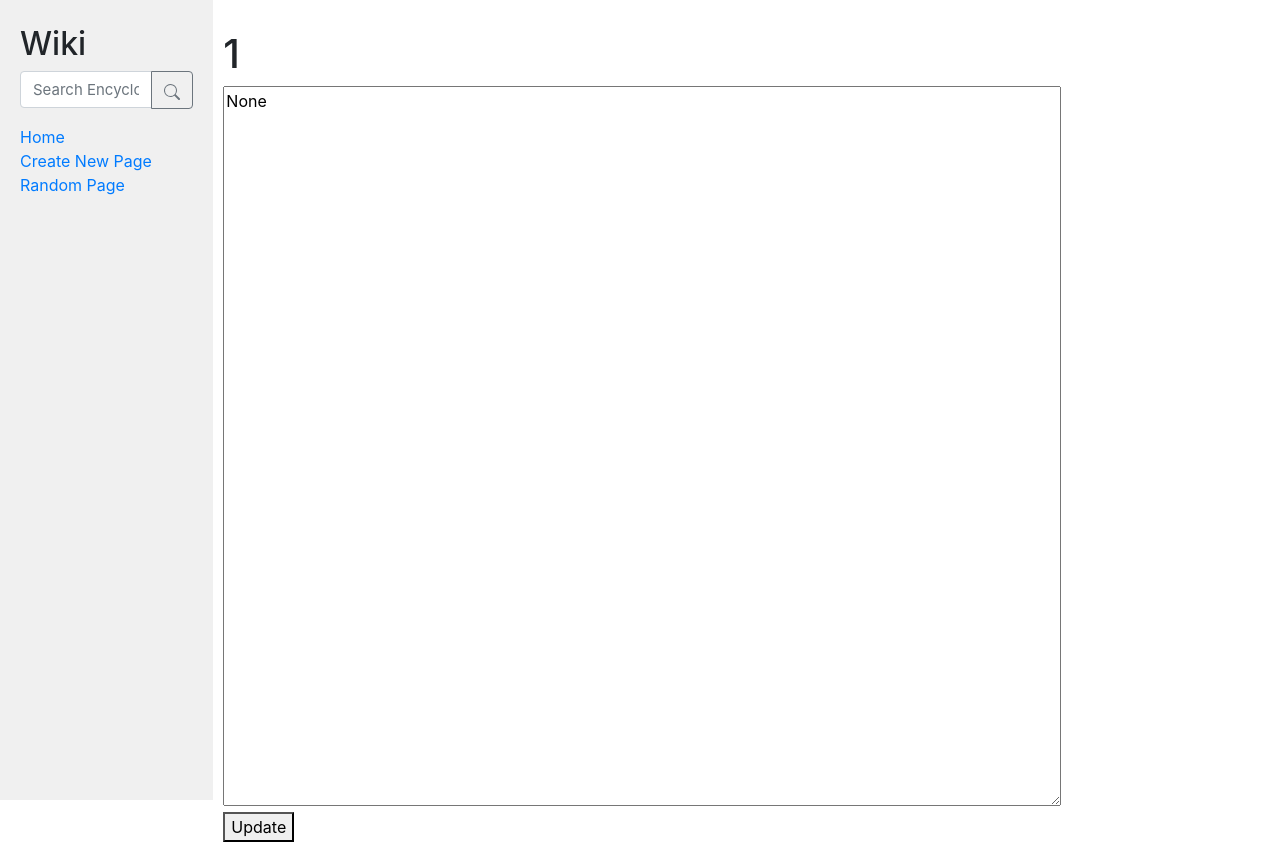
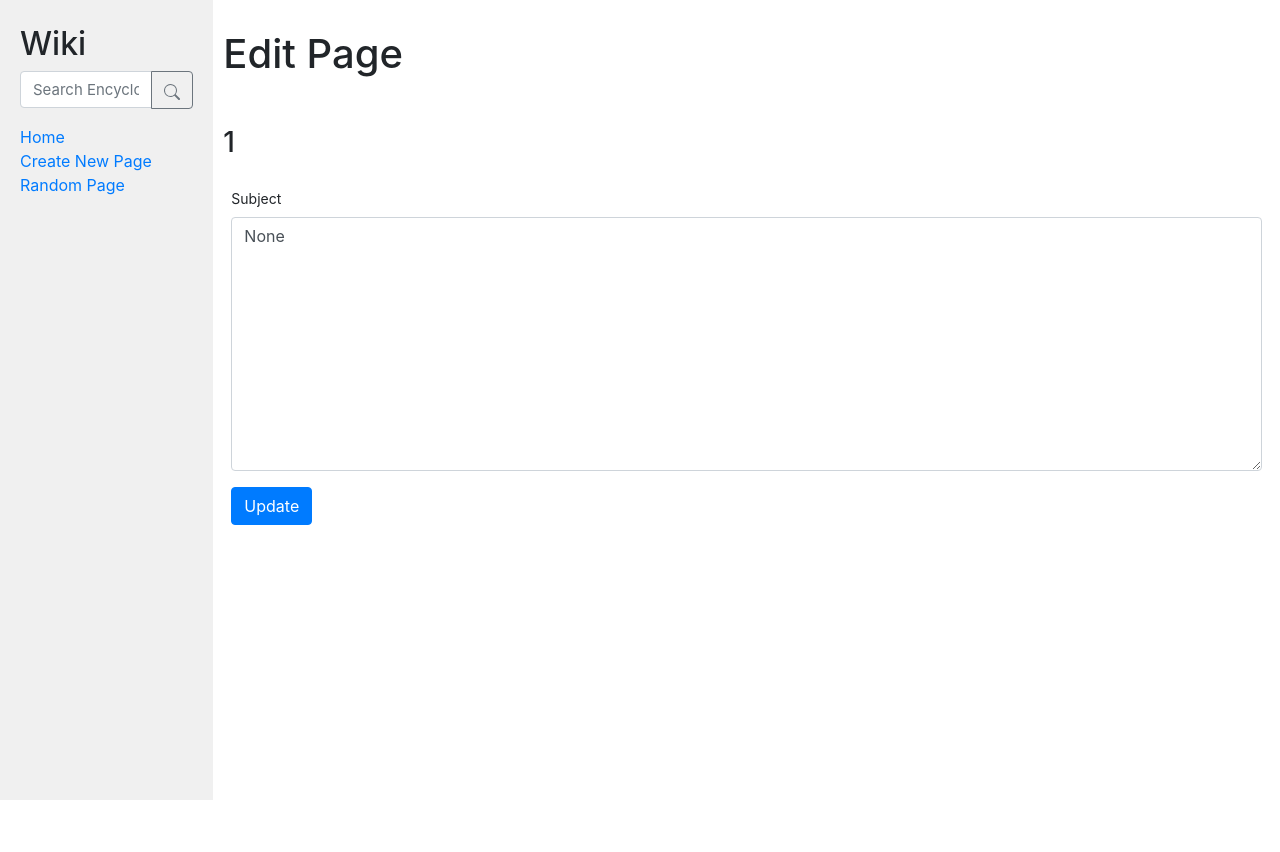
Before and after one commit to Elhussin/wiki, a Django app: page /edit/1 in a window 1280 px wide. After the commit the page ends 800 px from the top, so only its background shows below. Run offline with Django 3.2, Linux system fonts and the light colour scheme; some libraries are stand-ins or nearby versions.

Commit message:
add style for Edit page , add tempalet for search resualt

```diff
--- a/encyclopedia/templates/encyclopedia/edit.html
+++ b/encyclopedia/templates/encyclopedia/edit.html
@@ -5,18 +5,28 @@
 {% endblock %}
 
 {% block body %}
-<h1>{{title}}</h1>
-<form  action="{% url 'edit' title %}" method="POST">
+<h1>Edit  Page </h1>
 
-    {% csrf_token %}
+<h3 class="mt-5">{{title}}</h3>
+{% comment %} edit topi  form{% endcomment %}
+<div class=" form-control-sm mw-100 m-auto">
+    <form  action="{% url 'edit' title%}" method="POST">
+        {% csrf_token %}
+    <div class=" mb-3">
+        <input type="text" name="title" placeholder="Title" value="{{title}}" hidden>
+    </div>
+    <div class="mb-3">
+      <label for="topic" class="form-label">Subject</label>
+   {% comment %} text area  with topic value  {% endcomment %}
+      <textarea class="form-control"  name="topic" id="" cols="5" rows="10" >{{entery}}</textarea>
+    </div>
 
-    <input type="text" name="title" placeholder="Title" value="{{title}}" hidden>
-<div>
+    <div class="mb-3">
+      <button type="submit " class="btn btn-primary">Update </button>
 
-    <textarea name="topic" id="" cols="5" rows="5" value="{{entery}}">{{entery}}</textarea>
+    </div>
+</form>
+  </div>
+  {% comment %} end of form  {% endcomment %}
 
-</div>
-<button type="submit">Update</button>
-
-</form>
 {% endblock %}
--- a/encyclopedia/templates/encyclopedia/index.html
+++ b/encyclopedia/templates/encyclopedia/index.html
@@ -8,7 +8,7 @@
 
     <h1>All Pages</h1>
 {% comment %}  view list of entries  {% endcomment %}
-        <ul class="list-group list-group-flush w-75">
+        <ul class="list-group list-group-flush w-100">
         {% for entry in entries %}
         <div>
             <li  class="list-group-item" ><a href="{% url 'wiki' entry %}">{{ entry }}</a></li>
--- a/encyclopedia/templates/encyclopedia/layout.html
+++ b/encyclopedia/templates/encyclopedia/layout.html
@@ -22,7 +22,7 @@
                     <div class="input-group mb-3">
                         <input type="text" class=" search form-control"  name="q"  placeholder="Search Encyclopedia" >
                         <div class="input-group-append">
-                          <button class="btn btn-outline-secondary" type="button">
+                          <button class="btn btn-outline-secondary" type="submit">
                             <svg xmlns="http://www.w3.org/2000/svg" width="16" height="16" fill="currentColor" class="bi bi-search" viewBox="0 0 16 16">
                                 <path d="M11.742 10.344a6.5 6.5 0 1 0-1.397 1.398h-.001q.044.06.098.115l3.85 3.85a1 1 0 0 0 1.415-1.414l-3.85-3.85a1 1 0 0 0-.115-.1zM12 6.5a5.5 5.5 0 1 1-11 0 5.5 5.5 0 0 1 11 0"/>
                               </svg>
@@ -52,7 +52,6 @@
             <div class="main col-lg-10 col-md-9">
                 <div id="resulat">
                 {% block body %}
-
                 {% endblock %}
             </div>
             </div>
--- a/encyclopedia/templates/encyclopedia/newpage.html
+++ b/encyclopedia/templates/encyclopedia/newpage.html
@@ -32,7 +32,6 @@
 
     </div>
 </form>
-
   </div>
 
 
--- a/encyclopedia/views.py
+++ b/encyclopedia/views.py
@@ -5,6 +5,7 @@
 from random import randint
 from . import util
 from markdown2 import Markdown
+
 
 def index(request):
     return render(request, "encyclopedia/index.html", {"entries": util.list_entries()})
@@ -14,17 +15,20 @@
     entery_data = util.get_entry(entery)
 
     markdowner = Markdown()
-    if entery_data :
-        html =  markdowner.convert(entery_data)
+    if entery_data:
+        html = markdowner.convert(entery_data)
         return render(
             request,
             "encyclopedia/entery.html",
             {
                 "entery": html,
-                "title": entery,  },  )
+                "title": entery,
+            },
+        )
     else:
         return render(
-            request, "encyclopedia/error.html", {"error": "  ‘Oops, page not found!’."} )
+            request, "encyclopedia/error.html", {"error": "  ‘Oops, page not found!’."}
+        )
 
 
 def serarchs(request):
@@ -37,23 +41,24 @@
 
             if len(list_iteam) == 0:
                 return render(
-                    request, "encyclopedia/error.html", {"error": " No such topic."}
+                    request, "encyclopedia/error.html", {"error": "No such topic."}
                 )
-            elif len(list_iteam) == 1 and list_iteam[0].lower() == q :
-                # print(list_iteam[0],q)
-                # if  list_iteam[0] == q:
-                    return HttpResponseRedirect(   reverse("wiki", kwargs={"entery": list_iteam[0]}) )
-                # else:
-                #     request, "encyclopedia/index.html", {"entries": list_iteam}
+            elif len(list_iteam) == 1 and list_iteam[0].lower() == q.lower():
+
+                return HttpResponseRedirect(
+                    reverse("wiki", kwargs={"entery": list_iteam[0]})
+                )
 
             else:
                 return render(
-                    request, "encyclopedia/index.html", {"entries": list_iteam}
+                    request, "encyclopedia/search.html", {"entries": list_iteam}
                 )
         else:
-            return render(request, "encyclopedia/error.html", {"error": " No such topic."})
+            return render(
+                request, "encyclopedia/error.html", {"error": " Your search was unsuccessful."}
+            )
     else:
-        return render(request, "encyclopedia/error.html", {"error": " No such topic."})
+        return render(request, "encyclopedia/error.html", {"error": " Your search was unsuccessful."})
 
 
 def new_pages(request):
@@ -69,9 +74,14 @@
             )
         else:
             util.save_entry(title, topic)
-            return render(  request, "encyclopedia/newpage.html", {"message": "Add secusses"}   )
+            return render(
+                request, "encyclopedia/newpage.html", {"message": "Add secusses"}
+            )
     else:
-        return render(  request,  "encyclopedia/newpage.html", )
+        return render(
+            request,
+            "encyclopedia/newpage.html",
+        )
 
 
 def edit_pages(request, entery):
@@ -83,11 +93,13 @@
         redirect = reverse("wiki", kwargs={"entery": title})
         return HttpResponseRedirect(redirect)
     else:
-        return render(  request, "encyclopedia/edit.html", {"title": entery, "entery": edit_data} )
+        return render(
+            request, "encyclopedia/edit.html", {"title": entery, "entery": edit_data}
+        )
 
 
 def randomq(request):
     topic_lest = util.list_entries()
     value = randint(0, len(topic_lest) - 1)
 
-    return HttpResponseRedirect(   reverse("wiki", kwargs={"entery": topic_lest[value]}) )
+    return HttpResponseRedirect(reverse("wiki", kwargs={"entery": topic_lest[value]}))
--- a/wiki/encyclopedia/views.py
+++ b/wiki/encyclopedia/views.py
@@ -4,6 +4,4 @@
 
 
 def index(request):
-    return render(request, "encyclopedia/index.html", {
-        "entries": util.list_entries()
-    })
+    return render(request, "encyclopedia/index.html", {"entries": util.list_entries()})
```
Also changed, not shown: encyclopedia/templates/encyclopedia/search.html (added, +21 -0 lines), entries/Django.md (+10 -0 lines), entries/new.md (added, +1 -0 lines).
